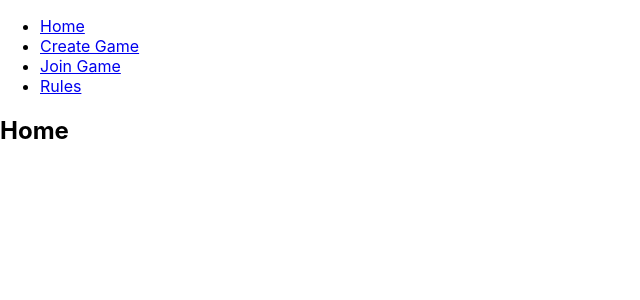
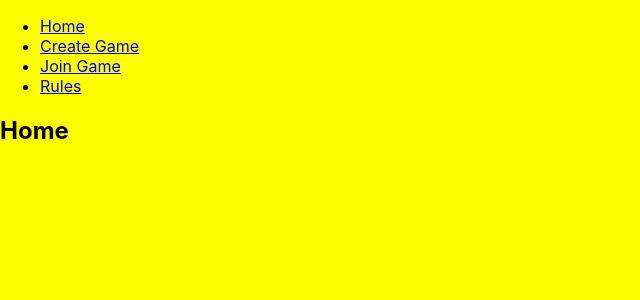
Before and after one commit to pr0gen/stratego, a React (Create React App) app in the folder client/: page / in a window 1280 px wide. Shown: the top 300 px of the page, without its empty margins (0-640 px from the left). Built offline with nearby package versions, Linux system fonts and the light colour scheme; no server answers.

Commit message:
install : scss for client + remove git action node js

```diff
--- a/client/package.json
+++ b/client/package.json
@@ -10,6 +10,7 @@
     "@types/node": "^12.0.0",
     "@types/react": "^16.9.53",
     "@types/react-dom": "^16.9.8",
+    "node-sass": "^4.14.1",
     "react": "^17.0.1",
     "react-dom": "^17.0.1",
     "react-router-dom": "^5.2.0",
--- a/client/src/Components/App.tsx
+++ b/client/src/Components/App.tsx
@@ -7,7 +7,7 @@ import {
 } from "react-router-dom";
 
 import io from 'socket.io-client'
-
+import './../styles/style.scss'
 
 const socket: SocketIOClient.Socket = io('http://localhost:3001');
 
--- /dev/null
+++ b/client/src/styles/style.scss
@@ -0,0 +1,3 @@
+* {
+  background-color: yellow;
+}
```
Also changed, not shown: 2 other files (tests, documents, lock files or other folders).
